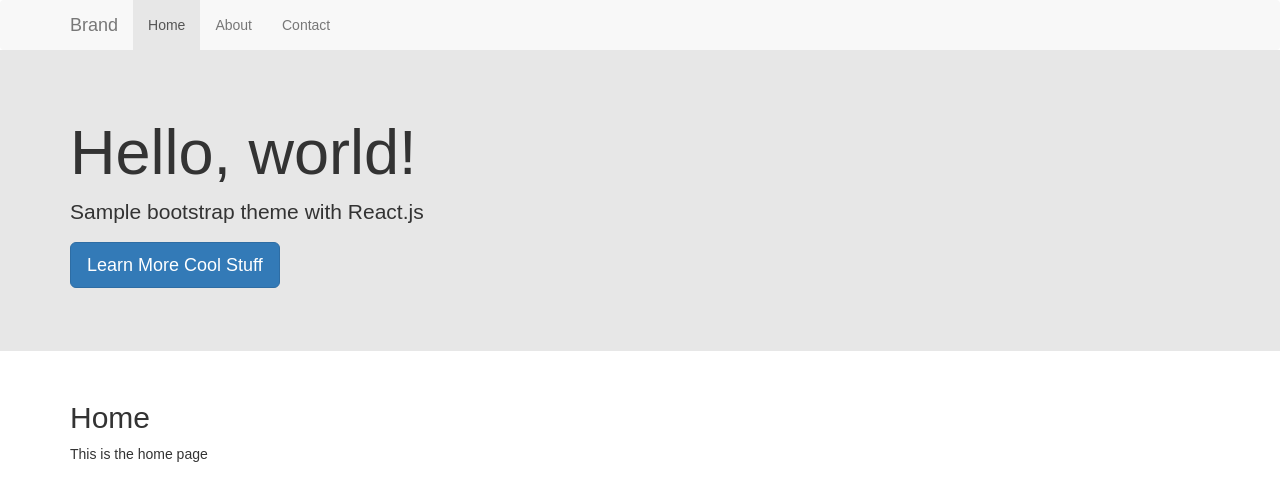
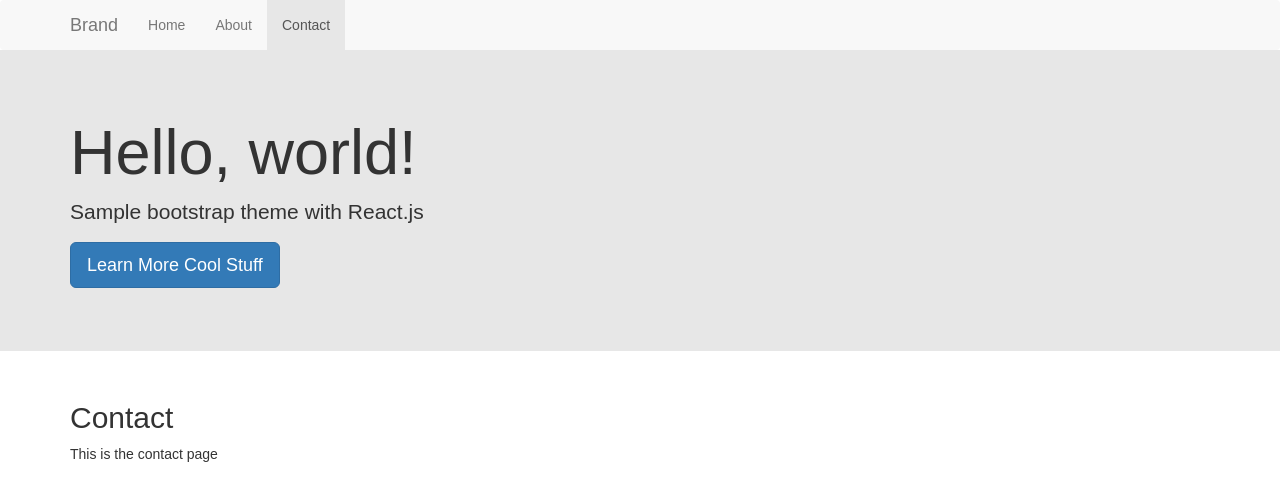
Before and after one commit to andrwsalcdo/react-bootstrap-example, a React (Create React App) app: page / in a window 1280 px wide. Shown: the top 500 px of the page. Built offline with nearby package versions, Linux system fonts and the light colour scheme.

Commit message:
add default.props & state in Theme comp. todo: navbar click event

```diff
--- a/src/components/Theme.js
+++ b/src/components/Theme.js
@@ -1,17 +1,36 @@
-import React from 'react'
+import React, { Component} from 'react'
 
 import Navbar from './Navbar'
 import Jumbotron from './Jumbotron'
 import Page from './Page'
 
-const Theme = () => (
-    <div>
-        <Navbar brand='Brand'
-        currentPage='home' />
-        <Jumbotron heading='Hello, world!'
-        text='Sample bootstrap theme with React.js' />
-        <Page currentPage='home' />
-    </div>
-)
+
+class Theme extends Component {
+    constructor(props) {
+        super(props)
+        this.state = {
+            currentPage: 'contact'
+        }
+    }
+
+    render () {
+        return (
+            <div>
+                <Navbar brand={this.props.brand}
+                currentPage={this.state.currentPage} />
+                <Jumbotron heading={this.props.heading}
+                text={this.props.text} />
+                <Page currentPage={this.state.currentPage} />
+            </div>
+        )
+    }
+}
 
 export default Theme
+
+// Specifies the default values for props:
+Theme.defaultProps = {
+    brand: 'Brand',
+    heading: 'Hello, world!',
+    text: 'Sample bootstrap theme with React.js'
+};
```
